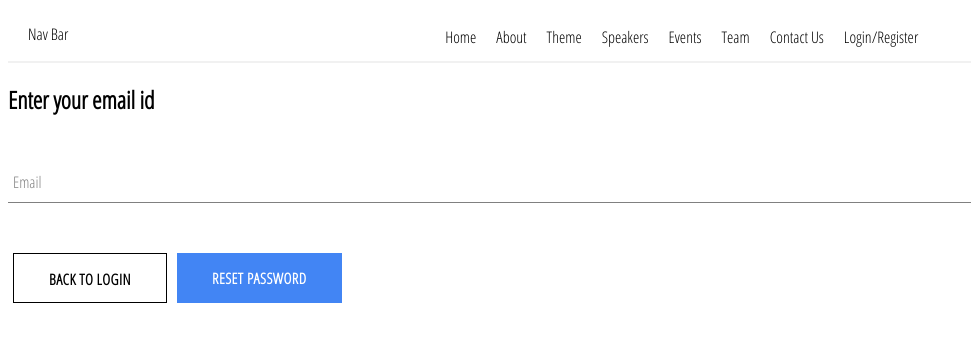
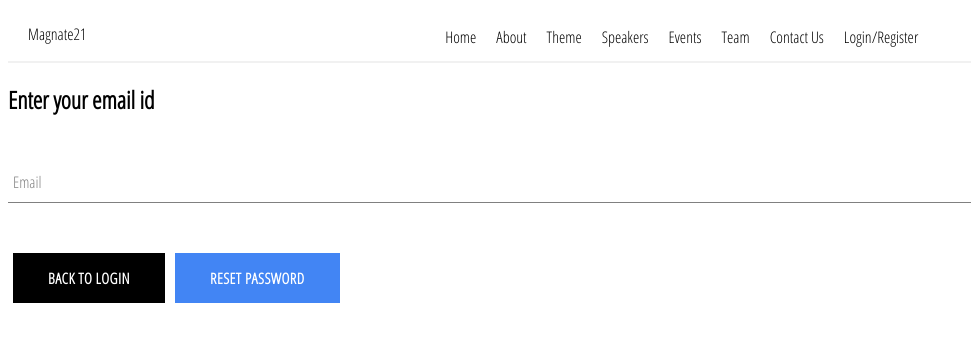
Before and after one commit to omtayade/Magnate21, a React (Create React App) app: page /signin/forgot-password in a window 1280 px wide. Shown: the top 342 px of the page, without its empty margins (0-971 px from the left). Built offline with nearby package versions, Linux system fonts and the light colour scheme; no server answers.

Commit message:
Forgot password backend done, improve styling!

```diff
--- a/src/components/Navbar/Navbar.jsx
+++ b/src/components/Navbar/Navbar.jsx
@@ -18,7 +18,7 @@ const Navbar = () => {
   return (
     <Nav>
       <div className="logo">
-        Nav Bar
+        Magnate21
       </div>
       <Burger />
     </Nav>
--- a/src/components/forgot-password/forgot-password.component.jsx
+++ b/src/components/forgot-password/forgot-password.component.jsx
@@ -41,7 +41,7 @@ render(){
             <FormInput type="email" name="email" label="Email" value={this.state.email} handleChange={this.handleChange} required />
             <div style={{display:'flex' }}>
                 <Link to='/signin'>
-                <CustomButton inverted>{''}Back to Login{''}</CustomButton>
+                <CustomButton >{''}Back to Login{''}</CustomButton>
                 </Link>
                 <CustomButton onClick={this.resetPassword} isGoogleSignIn>{''}Reset Password{''}</CustomButton>
             </div>
```
